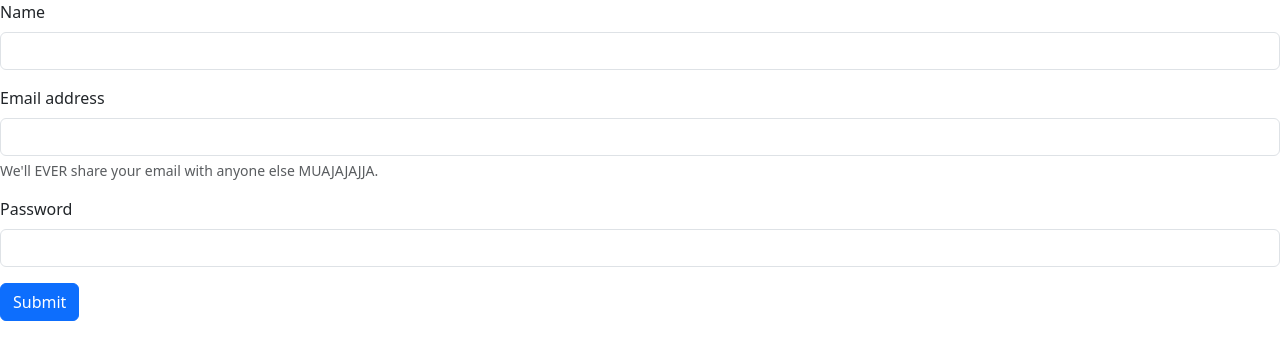
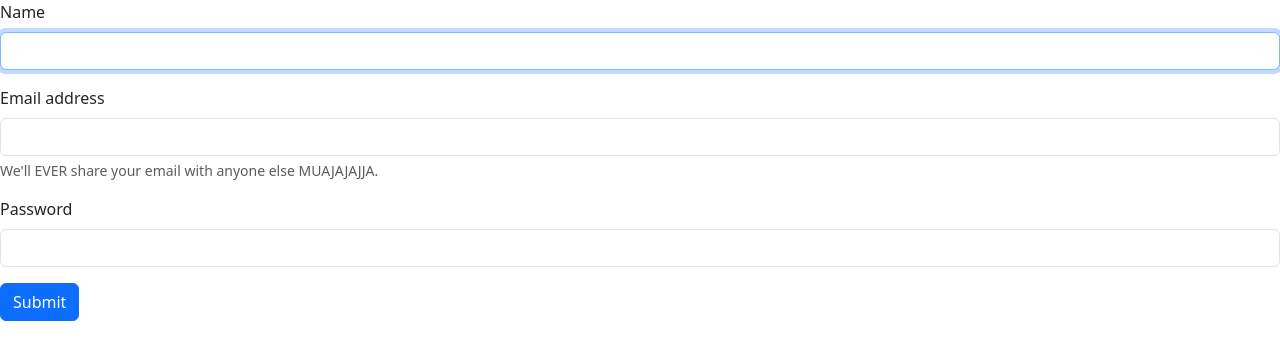
Before and after one commit to JonyR3G0/Front-end-m06, a React (Vite) app in the folder 06-hooks-avanzados-react/01-practica-clase/: page / in a window 1280 px wide. Shown: the top 360 px of the page. Built offline with nearby package versions, Linux system fonts and the light colour scheme.

Commit message:
feat: :rocket: Done with useRef
v2 of the form component using use ref to focus one element on the form

```diff
--- a/06-hooks-avanzados-react/01-practica-clase/src/App.jsx
+++ b/06-hooks-avanzados-react/01-practica-clase/src/App.jsx
@@ -1,10 +1,10 @@
 import React from 'react'
-import { FormComponent } from './components/FormComponent.jsx'
+import { FormComponentUseRef } from './components/FormComponentUseRef.jsx'
 
 export const App = () => {
   return (
     <>
-      <FormComponent></FormComponent>
+      <FormComponentUseRef></FormComponentUseRef>
     </>
   )
 }
--- /dev/null
+++ b/06-hooks-avanzados-react/01-practica-clase/src/components/FormComponentUseRef.jsx
@@ -0,0 +1,105 @@
+import {useEffect, useRef, useState} from "react";
+
+export const FormComponentUseRef = () => {
+
+  // Just need to declare the hook this way
+  // We can use to add a focus to one form field
+  const focusRef = useRef()
+  // ? useRef does not re-remember the elemet each time the DOM re-renders
+  // ? In theory, although the component re-renders, the useRef hook does not re-captures the data
+
+  console.log('componente actualizado')
+
+  useEffect(() => {
+    // Focus captures an object.
+    // there is an object current, with a method focus.
+    focusRef.current.focus()
+    console.log(focusRef.current)
+  }, [])
+
+
+  const [formData, setFormData] = useState({
+      userName:'',
+      userEmail:'',
+      password:''
+  })
+
+  // Destructuring the state objects
+  const {userName, userEmail, password} = formData
+
+  // Funtion that manages the input on change event
+  const inputChange = ({target}) => {
+    // Destructuring from target the two elements that we will use
+    const {name, value} = target
+    setFormData({
+      // First REMEMBER to make a copy of the elemets with the spread operator
+      ...formData,
+      // ? Propiedad computada
+      // Using [] will tell JS that is variable, so any name will be ok form the lists of imputs
+      [name]: value
+
+    })
+  }
+
+  const onSubmit = (event) => {
+    event.preventDefault()
+    console.log(formData)
+  }
+
+  return (
+    // ? ==+ Class notes +==
+    // When importing html elements, it's impotant to take on mind the reserved JS words
+    // class => className, for => htmlFor and the closing tags (on form elements)
+    <form onSubmit={ onSubmit }>
+      <div className="mb-3">
+        <label htmlFor="userName" className="form-label">
+          Name
+        </label>
+        <input
+          ref={focusRef}
+          type="text"
+          className="form-control"
+          name="userName"
+          aria-describedby="emailHelp"
+          // Value has to point to the useState
+          value={userName}
+          onChange={ inputChange }
+        />
+      </div>
+      <div className="mb-3">
+        <label htmlFor="userEmail" className="form-label">
+          Email address
+        </label>
+        <input
+          type="email"
+          className="form-control"
+          name="userEmail"
+          aria-describedby="emailHelp"
+          value={userEmail}
+          onChange={ inputChange }
+        />
+        <div name="emailHelp" className="form-text">
+          We'll EVER share your email with anyone else MUAJAJAJJA.
+        </div>
+      </div>
+      <div className="mb-3">
+        <label htmlFor="password" className="form-label">
+          Password
+        </label>
+        <input
+          type="password"
+          className="form-control"
+          name="password"
+          value={password}
+          onChange={ inputChange }
+        />
+      </div>
+      <button
+        type="submit"
+        className="btn btn-primary"
+        >
+        Submit
+      </button>
+    </form>
+  );
+};
```
